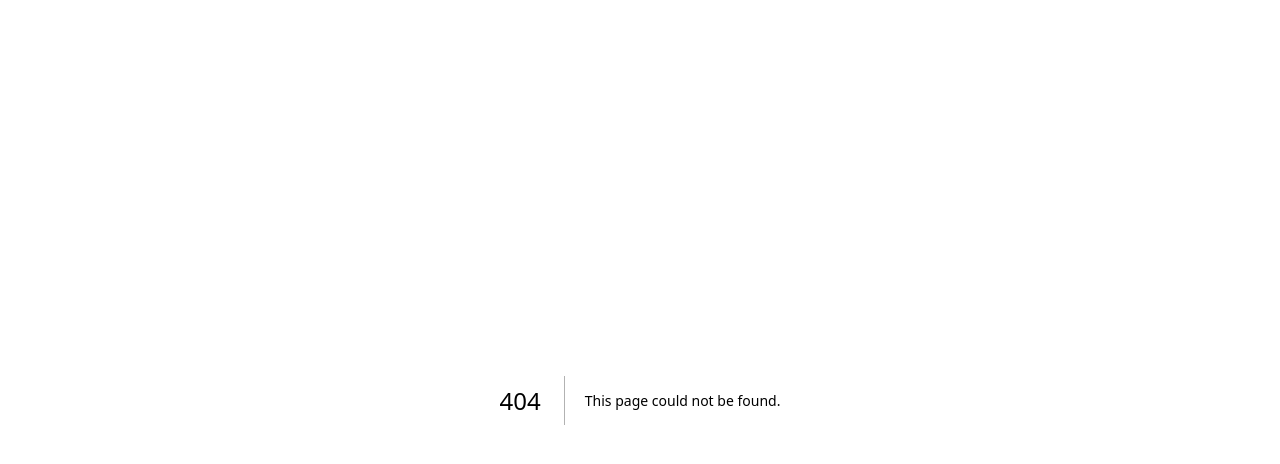
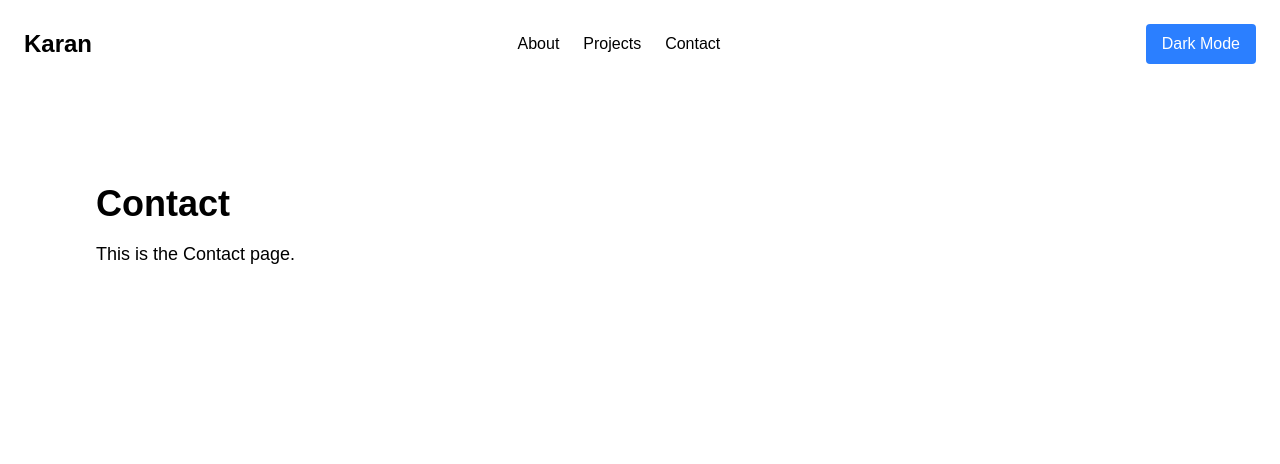
Before and after one commit to KViruz2750/Karan-s-Portfolio-, a Next.js app: page /contact in a window 1280 px wide. Before the commit this address had no page. Shown: the top 464 px of the page. Built offline with nearby package versions, Linux system fonts and the light colour scheme.

Commit message:
Phase 1: Setting up routing and making a foundation for portfolio

```diff
--- /dev/null
+++ b/app/LayoutClient.tsx
@@ -0,0 +1,19 @@
+'use client';
+
+import { useState } from 'react';
+import Navbar from '@/app/components/Navbar';
+
+export default function LayoutClient({
+  children,
+}: {
+  children: React.ReactNode;
+}) {
+  const [isDark, setIsDark] = useState(false);
+
+  return (
+    <div className={isDark ? 'bg-gray-900 text-white' : 'bg-white text-black'}>
+      <Navbar isDark={isDark} setIsDark={setIsDark} />
+      {children}
+    </div>
+  );
+}
--- /dev/null
+++ b/app/about/page.tsx
@@ -0,0 +1,9 @@
+export default function About(){
+    return (
+            <div className="p-24">
+                <h1 className="text4xl font-bold"> About Me </h1>
+                <p className="mt-4 text-lg"> This is the About page. </p>
+
+            </div>
+    )
+}
--- /dev/null
+++ b/app/components/Navbar.tsx
@@ -0,0 +1,45 @@
+'use client';
+
+import Link from 'next/link';
+
+interface NavbarProps {
+    isDark: boolean;
+    setIsDark: (value: boolean) => void;
+}
+
+export default function Navbar({isDark, setIsDark}: NavbarProps){
+    //Function to make sure navbar is responsive and react remembers the state of the navbar
+
+    return (
+        <nav className={isDark ? 'bg-gray-900 text-white' : 'bg-white text-black'}>
+            <div className= "flex justify-between items-center p-6">
+
+                {/* Name */}
+                <Link href="/" className="text-2xl font-bold">
+                    Karan
+                </Link>
+
+                {/* Links */}
+                <div className="flex gap-6">
+                    <Link href="/about" className="hover:opacity-70">
+                        About
+                    </Link>
+                    <Link href="/projects" className="hover:opacity-70">
+                        Projects
+                    </Link>
+                    <Link href="/contact" className="hover:opacity-70">
+                        Contact
+                    </Link>
+                </div>
+
+                {/* Dark Mode Toggle */}
+                <button
+                    onClick={() => setIsDark(!isDark)}
+                    className="px-4 py-2 bg-blue-500 text-white rounded"
+                >
+                    {isDark ? 'Light Mode' : 'Dark Mode'}
+                </button>
+            </div>
+        </nav>
+    )
+}
--- /dev/null
+++ b/app/contact/page.tsx
@@ -0,0 +1,9 @@
+
+export default function Contact() {
+  return (
+      <div className="p-24">
+        <h1 className="text-4xl font-bold">Contact</h1>
+        <p className="mt-4 text-lg">This is the Contact page.</p>
+      </div>
+  );
+}
--- a/app/layout.tsx
+++ b/app/layout.tsx
@@ -1,6 +1,7 @@
 import type { Metadata } from "next";
 import { Geist, Geist_Mono } from "next/font/google";
 import "./globals.css";
+import LayoutClient from './LayoutClient';
 
 const geistSans = Geist({
   variable: "--font-geist-sans",
@@ -27,7 +28,10 @@ export default function RootLayout({
       lang="en"
       className={`${geistSans.variable} ${geistMono.variable} h-full antialiased`}
     >
-      <body className="min-h-full flex flex-col">{children}</body>
+      <body className="min-h-full flex flex-col">
+        {/* Delegate client logic to LayoutClient */}
+        <LayoutClient>{children}</LayoutClient>
+      </body>
     </html>
   );
 }
--- a/app/page.tsx
+++ b/app/page.tsx
@@ -1,65 +1,10 @@
-import Image from "next/image";
+
 
 export default function Home() {
   return (
-    <div className="flex flex-col flex-1 items-center justify-center bg-zinc-50 font-sans dark:bg-black">
-      <main className="flex flex-1 w-full max-w-3xl flex-col items-center justify-between py-32 px-16 bg-white dark:bg-black sm:items-start">
-        <Image
-          className="dark:invert"
-          src="/next.svg"
-          alt="Next.js logo"
-          width={100}
-          height={20}
-          priority
-        />
-        <div className="flex flex-col items-center gap-6 text-center sm:items-start sm:text-left">
-          <h1 className="max-w-xs text-3xl font-semibold leading-10 tracking-tight text-black dark:text-zinc-50">
-            To get started, edit the page.tsx file.
-          </h1>
-          <p className="max-w-md text-lg leading-8 text-zinc-600 dark:text-zinc-400">
-            Looking for a starting point or more instructions? Head over to{" "}
-            <a
-              href="https://vercel.com/templates?framework=next.js&utm_source=create-next-app&utm_medium=appdir-template-tw&utm_campaign=create-next-app"
-              className="font-medium text-zinc-950 dark:text-zinc-50"
-            >
-              Templates
-            </a>{" "}
-            or the{" "}
-            <a
-              href="https://nextjs.org/learn?utm_source=create-next-app&utm_medium=appdir-template-tw&utm_campaign=create-next-app"
-              className="font-medium text-zinc-950 dark:text-zinc-50"
-            >
-              Learning
-            </a>{" "}
-            center.
-          </p>
-        </div>
-        <div className="flex flex-col gap-4 text-base font-medium sm:flex-row">
-          <a
-            className="flex h-12 w-full items-center justify-center gap-2 rounded-full bg-foreground px-5 text-background transition-colors hover:bg-[#383838] dark:hover:bg-[#ccc] md:w-[158px]"
-            href="https://vercel.com/new?utm_source=create-next-app&utm_medium=appdir-template-tw&utm_campaign=create-next-app"
-            target="_blank"
-            rel="noopener noreferrer"
-          >
-            <Image
-              className="dark:invert"
-              src="/vercel.svg"
-              alt="Vercel logomark"
-              width={16}
-              height={16}
-            />
-            Deploy Now
-          </a>
-          <a
-            className="flex h-12 w-full items-center justify-center rounded-full border border-solid border-black/[.08] px-5 transition-colors hover:border-transparent hover:bg-black/[.04] dark:border-white/[.145] dark:hover:bg-[#1a1a1a] md:w-[158px]"
-            href="https://nextjs.org/docs?utm_source=create-next-app&utm_medium=appdir-template-tw&utm_campaign=create-next-app"
-            target="_blank"
-            rel="noopener noreferrer"
-          >
-            Documentation
-          </a>
-        </div>
-      </main>
-    </div>
+      <div className="flex min-h-screen flex-col items-center justify-center p-24">
+        <h1 className="text-4xl font-bold">Welcome</h1>
+        <p className="mt-4 text-lg">This is the Home page.</p>
+      </div>
   );
 }
--- /dev/null
+++ b/app/projects/page.tsx
@@ -0,0 +1,9 @@
+
+export default function Projects() {
+  return (
+      <div className="p-24">
+        <h1 className="text-4xl font-bold">Projects</h1>
+        <p className="mt-4 text-lg">This is the Projects page.</p>
+      </div>
+  );
+}
```
